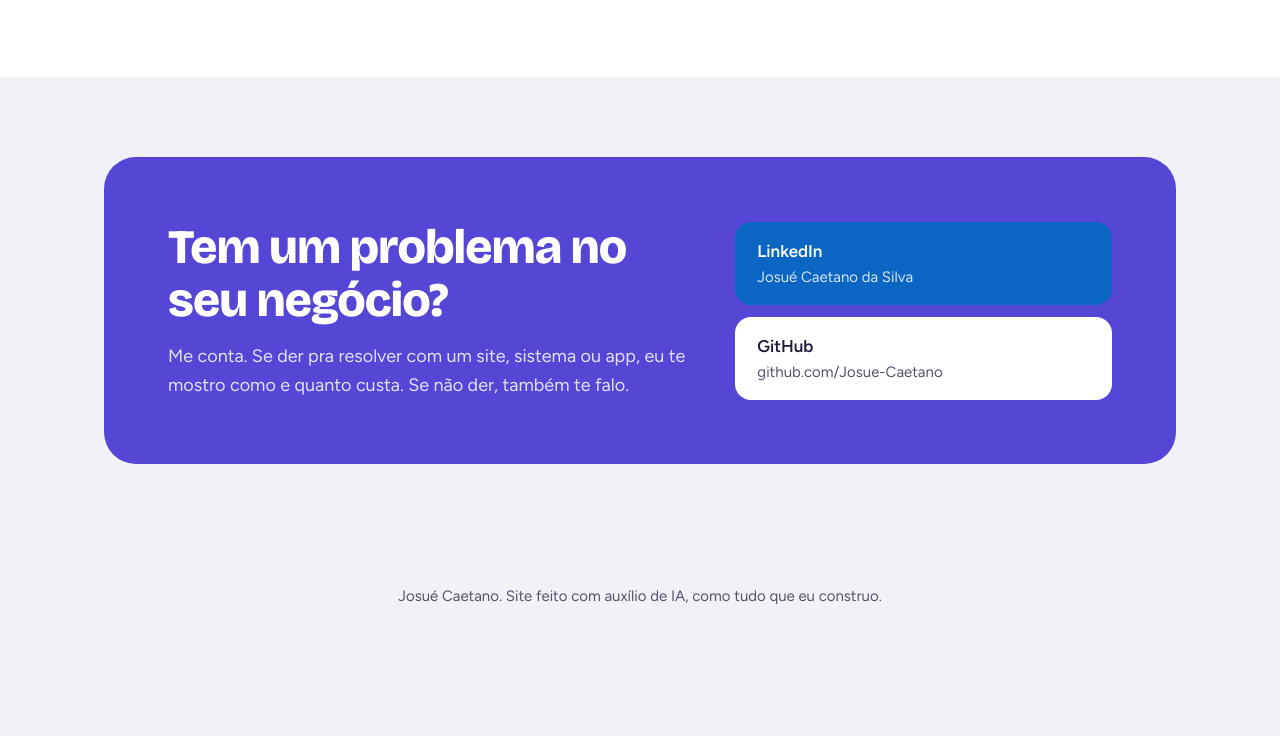
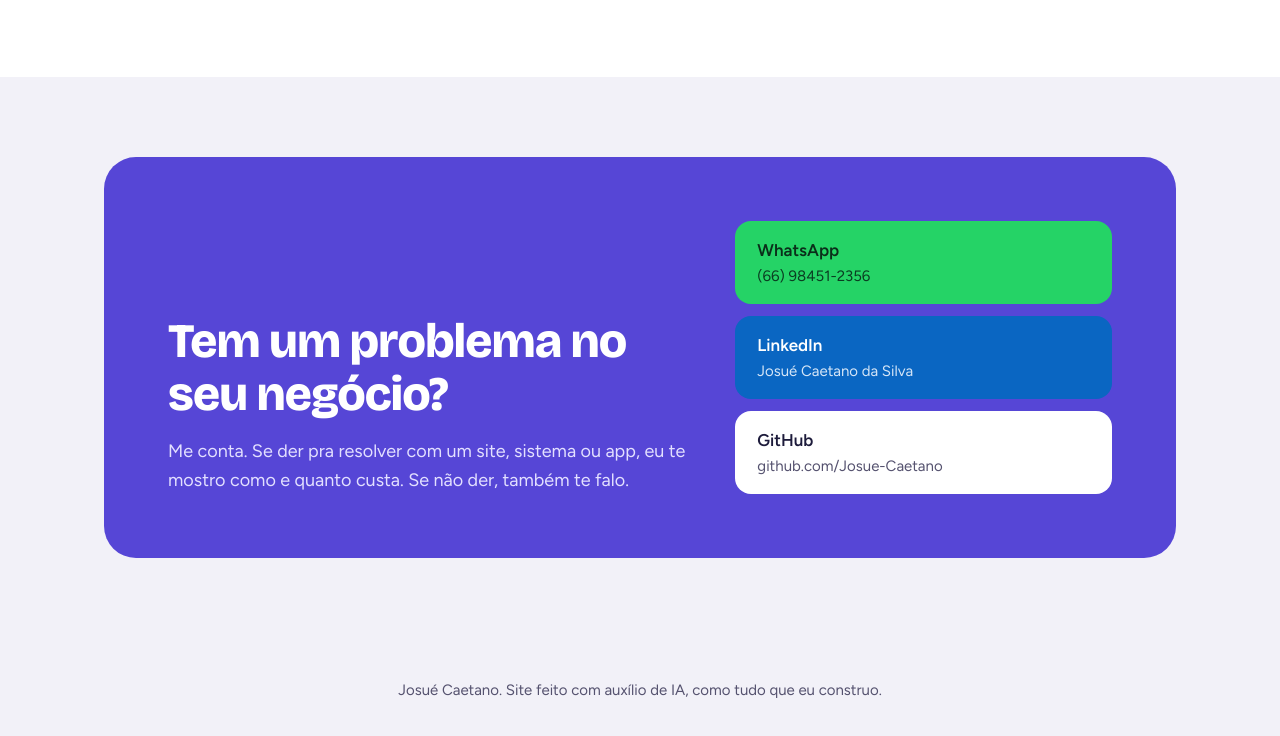
Before and after one commit to Josue-Caetano/josue-caetano.github.io, a plain HTML site: page index.html in a window 1280 px wide. Shown: the part 5214-5950 px from the top of the page. Before the commit the page ends 5878 px from the top, so only its background shows below. Drawn offline with nearby package versions, Linux system fonts and the light colour scheme.

Commit message:
Adiciona o número do WhatsApp no contato
Co-Authored-By: Claude Opus 5.5 <noreply@anthropic.com>
Claude-Session: https://claude.ai/code/session_01BUe8XEYC4WLBGAZm3a9v8B

```diff
--- a/index.html
+++ b/index.html
@@ -462,7 +462,7 @@
   mostrar(0);
 
   // WhatsApp: preencha o número (com 55 e DDD, só números). Vazio = botão escondido.
-  const WHATSAPP = "";
+  const WHATSAPP = "5566984512356";
   const WHATSAPP_MENSAGEM = "Olá, Josué! Vi seu site e quero conversar sobre um projeto.";
   if (WHATSAPP) {
     const w = document.getElementById("whatsapp");
```
